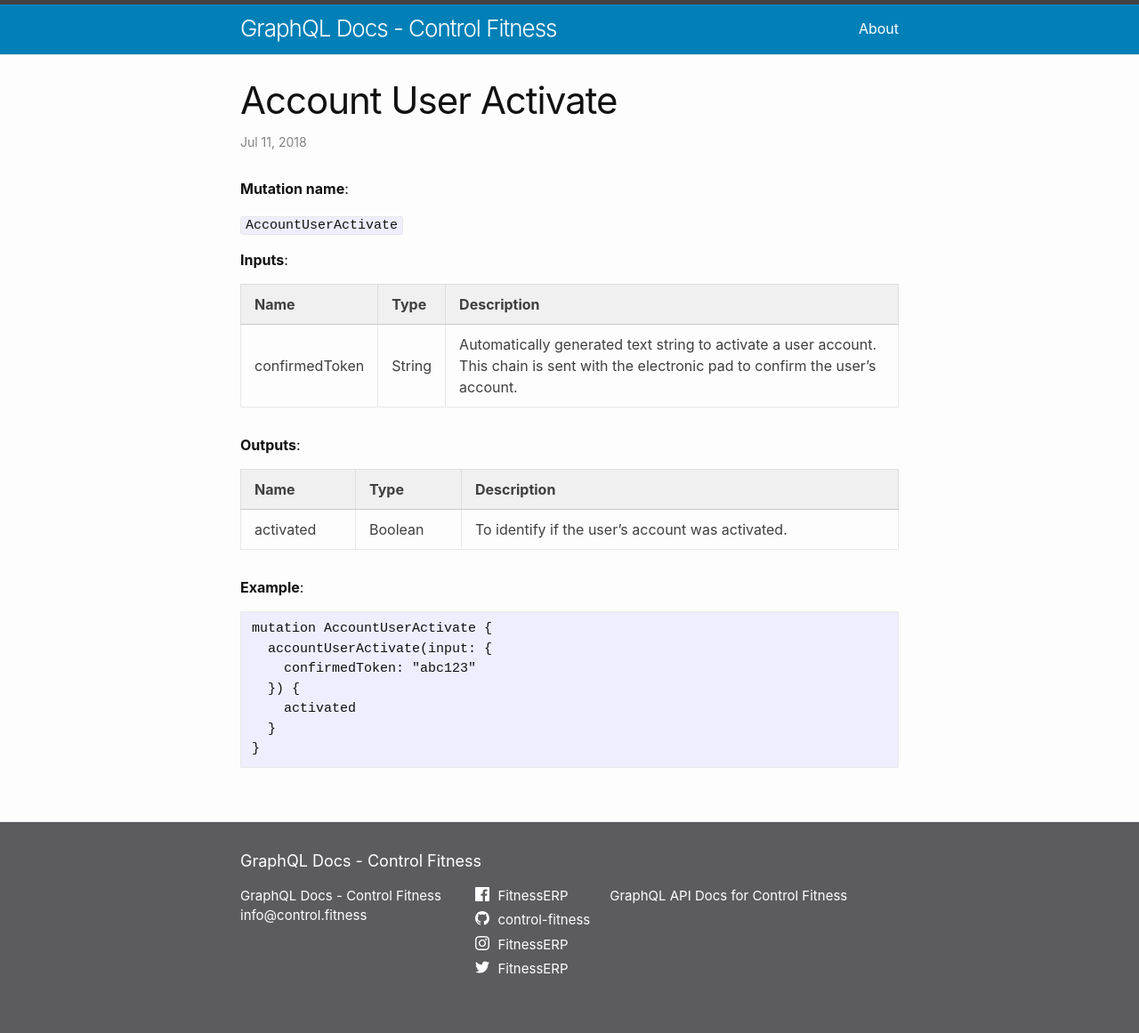
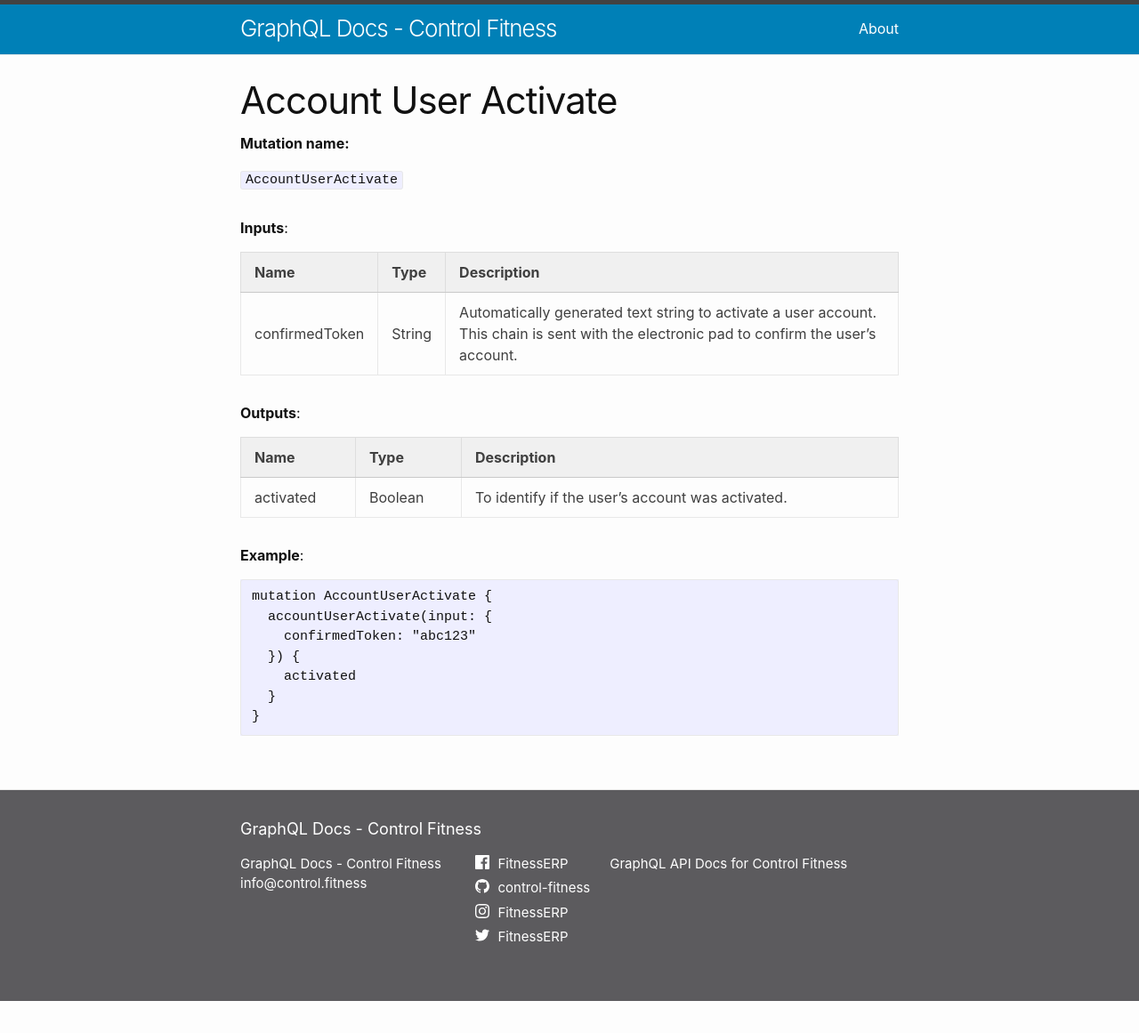
Before and after one commit to control-fitness/graphql-docs, a Jekyll site: the page built from _posts/2018-07-10-account-user-activate.markdown, in a window 1280 px wide. Shown: the whole page at 89% size. Built offline with Jekyll 4.4.1, drawn with Linux system fonts in a browser that asks for light colours; after the commit the page ends 1125 px from its top, so only the background shows below that.

Commit message:
Update home and post page

```diff
--- a/_layouts/post.html
+++ b/_layouts/post.html
@@ -5,14 +5,12 @@ layout: default
 
   <header class="post-header">
     <h1 class="post-title p-name" itemprop="name headline">{{ page.title | escape }}</h1>
-    <p class="post-meta">
-      <time class="dt-published" datetime="{{ page.date | date_to_xmlschema }}" itemprop="datePublished">
-        {%- assign date_format = site.minima.date_format | default: "%b %-d, %Y" -%}
-        {{ page.date | date: date_format }}
-      </time>
-      {%- if page.author -%}
-        • <span itemprop="author" itemscope itemtype="http://schema.org/Person"><span class="p-author h-card" itemprop="name">{{ page.author }}</span></span>
-      {%- endif -%}</p>
+    <p>
+      <strong>{{page.type}} name:</strong>
+    </p>
+    <p>
+      <code class="highlighter-rouge">{{page.mutation}}</code>
+    </p>
   </header>
 
   <div class="post-content e-content" itemprop="articleBody">
```
Also changed, not shown: _layouts/home.html (+1 -6 lines), _posts/2018-07-10-account-user-activate.markdown (+3 -5 lines).
